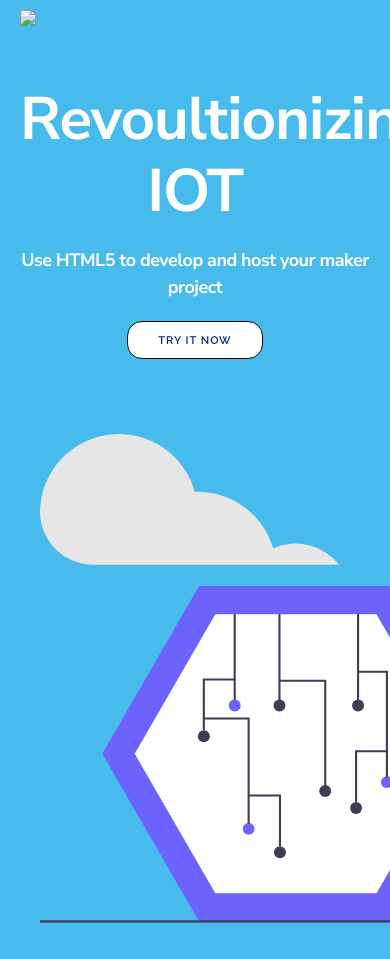
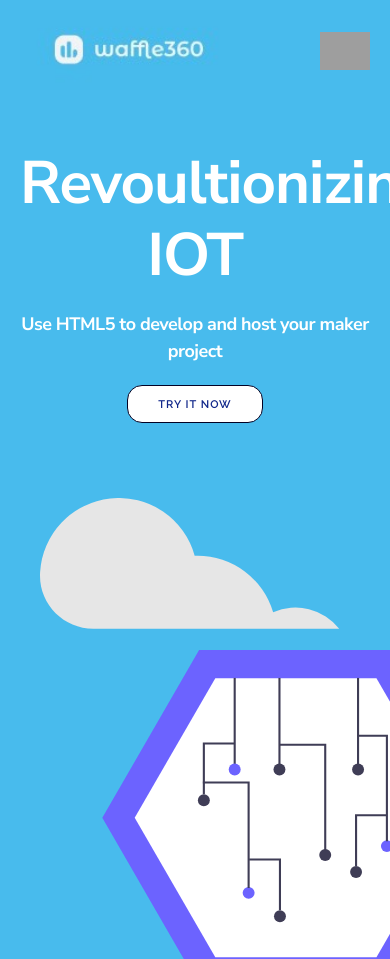
Before and after one commit to Waffle360/Waffle360.github.io, a plain HTML site: page index.html in a window 390 px wide. Shown: the top 959 px of the page. Drawn offline with nearby package versions, Linux system fonts and the light colour scheme; grey boxes are pictures that could not be loaded.

Commit message:
Update index.html

```diff
--- a/index.html
+++ b/index.html
@@ -61,8 +61,8 @@
   <div class="container">
     <div class="row top">
       <div class="six columns logo">
-          <a><img src="css/oie_OQPPGCPqbq8F.jpg" class="notvine-logo"></a>
-         <!-- <a class="burger burger-2"><img id="burger" src="https://shanghaiguy.github.io/hamburger.png"></a>-->
+          <a><img src="oie_OQPPGCPqbq8F.jpg" class="notvine-logo"></a>
+     <a class="burger burger-2"><img id="burger" src="https://shanghaiguy.github.io/hamburger.png"></a>
       </div>
        <div class="six columns nav">
            <a class="burger burger-1"><img id="burger" src="https://shanghaiguy.github.io/hamburger.png"></a>
```
